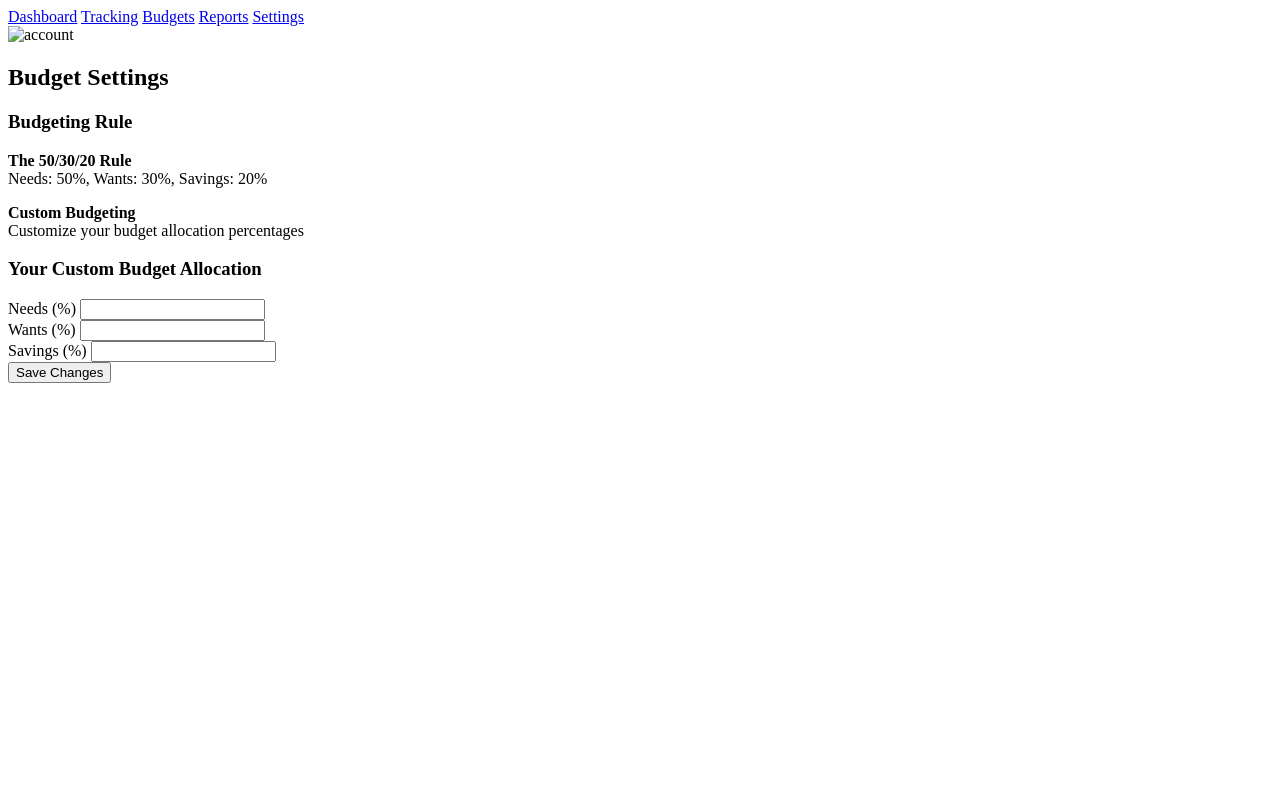
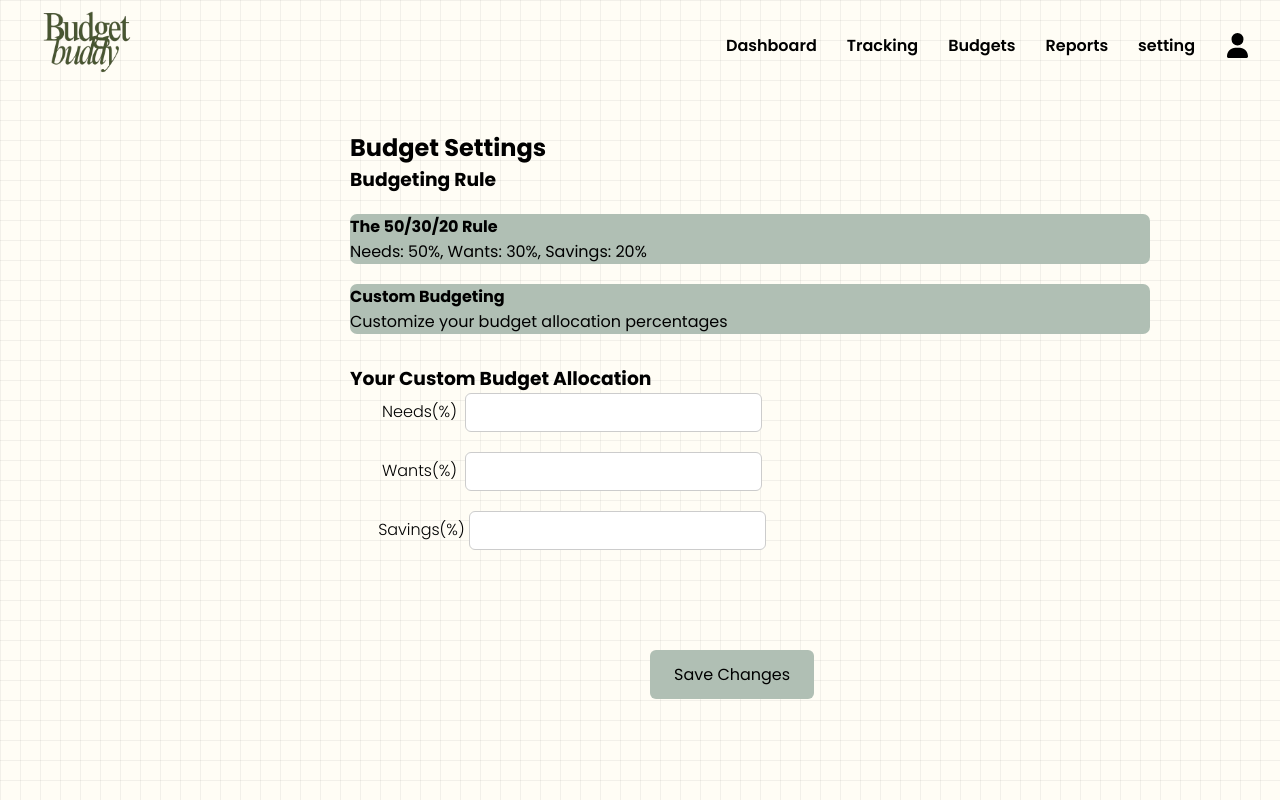
Before and after one commit to bekadesta/BudgetBuddy, a PHP site: page /budgetsettings.html in a window 1280 px wide. Run offline with PHP 8.4, Linux system fonts and the light colour scheme.

Commit message:
redone front-end for budget buddy

```diff
--- a/CSS/style.css
+++ b/CSS/style.css
@@ -309,3 +309,84 @@ nav ul li a:hover {
     border: 2px solid rgb(150, 173, 150);
     width: 800px;
 }
+
+/* input income section */
+
+.inputsection {
+    text-align: center;
+    font-size: larger;
+    margin-top: 180px;
+}
+
+.inputsection h2 {
+    margin-bottom: 30px;
+}
+.containerdaily {
+    width: 700px;
+    height: 500px;
+    margin-left: 400px;
+        border-radius: 10px;
+  box-shadow: 5px 10px 10px #B0BFB4
+}
+
+/* daily expense */
+.expense {
+        gap: 20px;
+        text-align: center;
+    }
+
+.bar-container {
+    font-size: 20px;
+    margin-left: 180px;
+    margin-bottom: -10px;
+}
+
+.styled-button2 a {
+  padding: 12px 24px;
+  margin-top: 80px;
+  margin-left: 300px;
+  background-color: #B0BFB4;
+  color: black;
+  text-decoration: none;
+  border-radius: 6px;
+  font-size: 16px;
+  display: inline-block;
+  text-align: center;
+}
+
+.containerforsettings {
+  width: 800px;
+  height: 630px;
+  margin-left: 350px;
+
+}
+.rule-box {
+  background-color: #B0BFB4 ;
+  margin-top: 20px;
+  margin-bottom: 20px;
+  border-radius: 7px;
+}
+.custom-box {
+  background-color: #B0BFB4;
+  margin-bottom: 30px;
+  border-radius: 7px;
+}
+
+.input-group2 {
+  display: flex;
+  border-radius: 6px;
+  max-width: 420px;
+  margin-bottom: 20px;
+  justify-content: space-evenly;
+}
+.input-group2 h4 {
+  margin-top: 5.7px;
+  font-weight: lighter;
+  margin-left: 24px;
+}
+.input-group2 input {
+  padding: 8px 12px;
+  border: 1px solid #ccc;
+  border-radius: 6px;
+  font-size: 14px;
+}
--- a/budgetsettings.html
+++ b/budgetsettings.html
@@ -3,26 +3,30 @@
 <head>
     <meta charset="UTF-8">
     <meta name="viewport" content="width=device-width, initial-scale=1.0">
-    <title>Document</title>
+    <title>Budget Settings</title>
+    <link rel="stylesheet" href="./CSS/style.css">
+    <link href="https://fonts.googleapis.com/css2?family=Poppins:wght@300;400;500;600;700&display=swap" rel="stylesheet">
 </head>
-<body>
+<body class="dashclass">
      <header>
-        <div
-            <img src="#" alt="budgetbuddylogo">
-        </div>
+            <div  class="logoss">
+                <img src="./Images/Budget-removebg-preview.png" alt="">
+            </div>
+        <nav >
+            <div class="navbar">
+                <ul>
+                <li><a href="dashboard.html">Dashboard</a></li>
+                <li><a href="dailyexpense.html">Tracking</a></li>
+                <li><a href="Budgets.html">Budgets</a></li>
+                <li><a href="Reports.html">Reports</a></li>
+                <li><a href="budgetsettings.html">setting</a></li>
+                <li class="logos"><img src="./Images/user-solid.svg" alt=""></li>
+                </ul>
+            </div>
+        </nav>
+    </header>
+    <section class="containerforsettings">
         <div>
-            <a href="#">Dashboard</a>
-            <a href="#">Tracking</a>
-            <a href="#">Budgets</a>
-            <a href="#">Reports</a>
-            <a href="#">Settings</a>
-        </div>
-        <div>
-            <img src="#" alt="account">
-        </div>
-    </header>
-    <section>
-        <div class="container">
             <h2>Budget Settings</h2>
 
             <h3>Budgeting Rule</h3>
@@ -37,26 +41,27 @@
                 <span>Customize your budget allocation percentages</span></p>
             </div>
 
-             <h3>Your Custom Budget Allocation</h3>
+            <h3>Your Custom Budget Allocation</h3>
 
-            <div class="inputs">
-                <div class="input-group">
-                <label for="needs">Needs (%)</label>
+            <div class="input-group2">
+                <label for="needs"><h4>Needs(%)</h4></label>
                 <input type="text" id="needs">
             </div>
-                <div class="input-group">
-                <label for="wants">Wants (%)</label>
+
+            <div class="input-group2">
+                <label for="wants"><h4>Wants(%)</h4></label>
+
                 <input type="text" id="wants">
             </div>
-         </div>
 
-        <div class="input-group full-width">
-             <label for="savings">Savings (%)</label>
-             <input type="text" id="savings">
+            <div class="input-group2">
+                <label for="savings"><h4>Savings(%)</h4></label>
+                <input type="text" id="savings">
+            </div>
+            <div class="styled-button2">
+                <a href="#">Save Changes</a>
+            </div>
         </div>
-
-         <button class="save-btn">Save Changes</button>
-    </div>
     </section>
 </body>
 </html>
--- a/dashboard.html
+++ b/dashboard.html
@@ -67,7 +67,7 @@
                 </div>
             </div>
             <div class="styled-button">
-                <a href="#">Input Montly Income</a>
+                <a href="inputincome.html">Input Montly Income</a>
             </div>
         </div>
 
```
Also changed, not shown: dailyexpense.html (+42 -29 lines), inputincome.html (+23 -18 lines).
